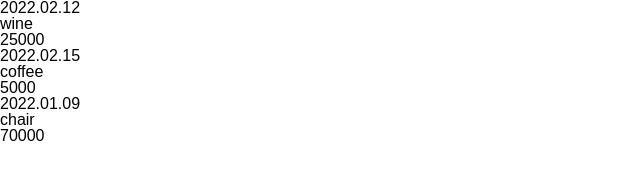
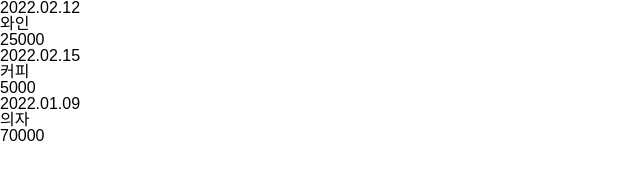
Before and after one commit to Ubermensch0608/monthly-expense-report, a React (Create React App) app: page / in a window 1280 px wide. Shown: the top 194 px of the page, without its empty margins (0-640 px from the left). Built offline with nearby package versions, Linux system fonts and the light colour scheme.

Commit message:
Add: 지출 리스트 컴포넌트 분화 완료

```diff
--- a/src/App.tsx
+++ b/src/App.tsx
@@ -1,5 +1,5 @@
 import { Fragment } from "react";
-import Expenses from "./components/Expenses/Expenses";
+import Expenses from "./components/Expenses/ExpenseList";
 import GlobalStyle from "./GlobalStyle";
 
 const App = () => {
--- a/src/components/Expenses/Expense.tsx
+++ b/src/components/Expenses/Expense.tsx
@@ -1,7 +1,20 @@
-import React from "react";
+import React, { FC } from "react";
 
-const Expense = () => {
-  return <div>Expense</div>;
+export interface ExpenseProps {
+  id?: string;
+  date: string;
+  title: string;
+  amount: number;
+}
+
+const Expense: FC<ExpenseProps> = ({ id, date, title, amount }) => {
+  return (
+    <li key={id}>
+      <div>{date}</div>
+      <h3>{title}</h3>
+      <div>{amount}</div>
+    </li>
+  );
 };
 
 export default Expense;
--- /dev/null
+++ b/src/components/Expenses/ExpenseList.tsx
@@ -0,0 +1,33 @@
+import React from "react";
+import Expenses from "./Expenses";
+
+const MOCK_DATA = [
+  {
+    id: "a1",
+    title: "와인",
+    amount: 25000,
+    date: "2022.02.12",
+  },
+  {
+    id: "a2",
+    title: "커피",
+    amount: 5000,
+    date: "2022.02.15",
+  },
+  {
+    id: "a3",
+    title: "의자",
+    amount: 70000,
+    date: "2022.01.09",
+  },
+];
+
+const ExpenseList = () => {
+  return (
+    <div>
+      <Expenses expenses={MOCK_DATA} />
+    </div>
+  );
+};
+
+export default ExpenseList;
--- a/src/components/Expenses/Expenses.tsx
+++ b/src/components/Expenses/Expenses.tsx
@@ -1,36 +1,21 @@
-import React from "react";
+import React, { FC } from "react";
+import Expense, { ExpenseProps } from "./Expense";
 
-const MOCK_DATA = [
-  {
-    id: "a1",
-    title: "wine",
-    amount: 25000,
-    date: "2022.02.12",
-  },
-  {
-    id: "a2",
-    title: "coffee",
-    amount: 5000,
-    date: "2022.02.15",
-  },
-  {
-    id: "a3",
-    title: "chair",
-    amount: 70000,
-    date: "2022.01.09",
-  },
-];
+const Expenses: FC<{ expenses: ExpenseProps[] }> = ({ expenses }) => {
+  if (expenses.length === 0) {
+    return <div>지출하신 내역이 없습니다.</div>;
+  }
 
-const Expenses = () => {
   return (
     <div>
       <ul>
-        {MOCK_DATA.map((expense) => (
-          <li key={expense.id}>
-            <div>{expense.date}</div>
-            <h3>{expense.title}</h3>
-            <div>{expense.amount}</div>
-          </li>
+        {expenses.map((expense) => (
+          <Expense
+            key={expense.id}
+            amount={expense.amount}
+            date={expense.date}
+            title={expense.title}
+          />
         ))}
       </ul>
     </div>
```
